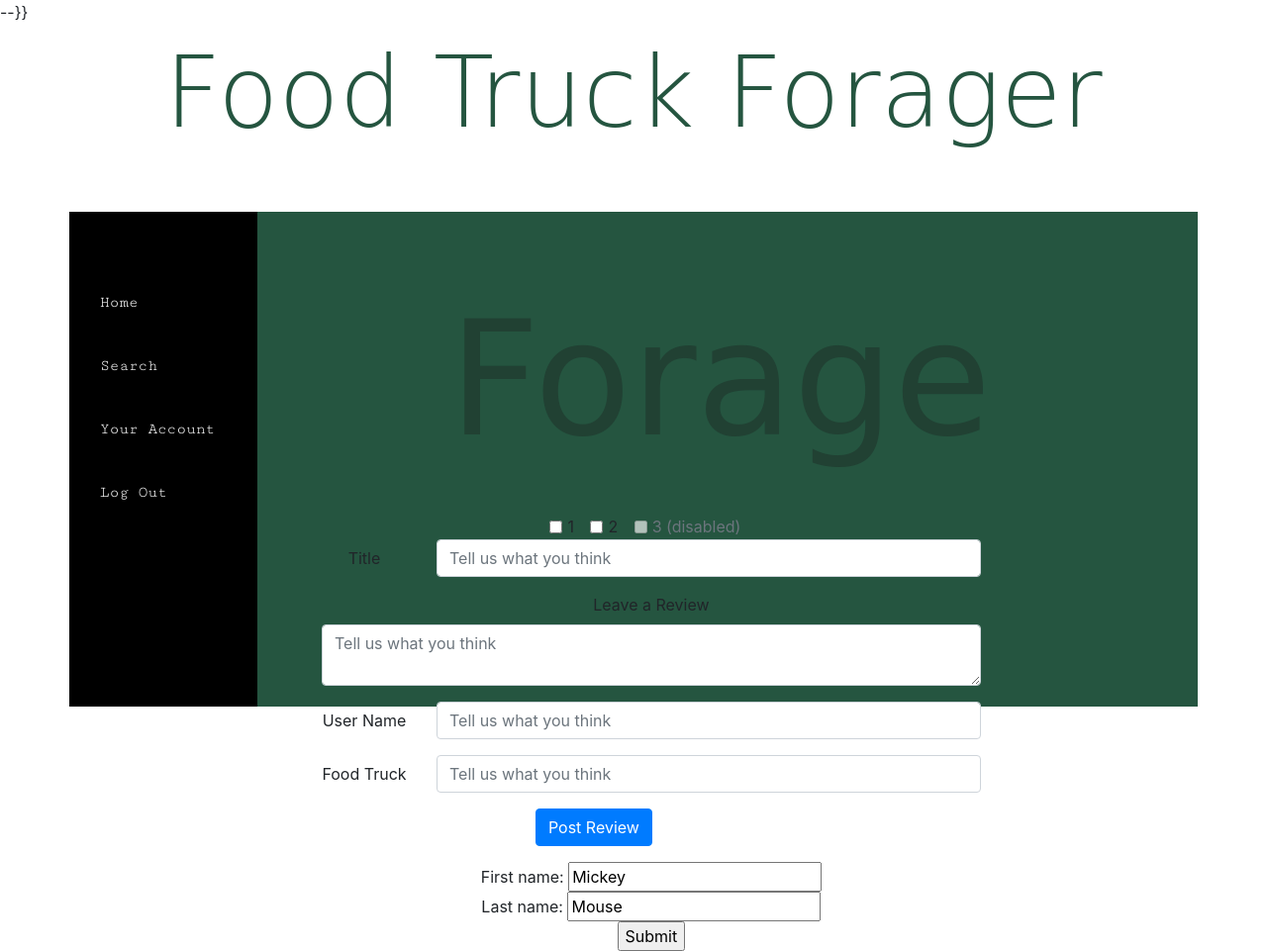
After one commit to llNewcastlell/FoodTruck, a Node server app: page /review in a window 1280 px wide. The commit adds this page. Shown: the whole page at 99% size. Run offline with Node 20, Linux system fonts and the light colour scheme; some libraries are stand-ins or nearby versions; some web fonts are replaced.

Commit message:
review page added and connected to db

```diff
--- a/config/config.json
+++ b/config/config.json
@@ -2,7 +2,7 @@
   "development": {
     "username": "root",
 
-    "password": "",
+    "password": "CatDog!1",
 
     "database": "FOODTRUCKSAMPLE",
     "host": "127.0.0.1",
--- a/package.json
+++ b/package.json
@@ -12,6 +12,7 @@
   "license": "ISC",
   "dependencies": {
     "body-parser": "^1.18.3",
+    "bootstrap-star-rating": "^4.0.2",
     "cli": "^1.0.1",
     "dotenv": "^6.0.0",
     "express": "^4.16.3",
--- a/routes/htmlRoutes.js
+++ b/routes/htmlRoutes.js
@@ -39,4 +39,9 @@ module.exports = function(app) {
   app.get("/index", function(req, res) {
     res.render("index");
   });
+
+  // Tessa added this route to test the reviews page
+  app.get("/review", function(req, res) {
+    res.render("review");
+  });
 };
--- a/views/partials/navbar.handlebars
+++ b/views/partials/navbar.handlebars
@@ -7,7 +7,7 @@
         <br>
         <a class="nav-link a " href="search">Search</a>
         <br>
-        <a class="nav-link a " href="#">Your Account</a>
+        <a class="nav-link a " href="review">Your Account</a>
         <br>
         <a class="nav-link a " href="index">Log Out</a>
 
--- /dev/null
+++ b/views/review.handlebars
@@ -0,0 +1,146 @@
+
+{{>header}}
+{{!-- main content --}}
+<div class="container">
+  <div class="row">
+    <div class="col-sm-2" id="nav">
+      {{!-- Side Navbar --}}
+{{>navbar}}
+
+    </div>
+
+    {{!-- Box to hold image of food truck and search-by-food dropdown menu (and add style)--}}
+    <div class="col-sm-10" id="topRated">
+    <p id="forage">Forage</p>
+
+     <div class="container">
+        <div class="row">
+            <div class="col-sm-10" id="reviewDiv">
+
+
+                <form id="reviewForm">
+
+                    {{!-- -------- --}}
+                    <div class="form-check form-check-inline">
+                        <input class="form-check-input" type="checkbox" id="inlineCheckbox1" value="option1">
+                        <label class="form-check-label" for="inlineCheckbox1">1</label>
+                    </div>
+                    <div class="form-check form-check-inline">
+                        <input class="form-check-input" type="checkbox" id="inlineCheckbox2" value="option2">
+                        <label class="form-check-label" for="inlineCheckbox2">2</label>
+                    </div>
+                    <div class="form-check form-check-inline">
+                        <input class="form-check-input" type="checkbox" id="inlineCheckbox3" value="option3" disabled>
+                        <label class="form-check-label" for="inlineCheckbox3">3 (disabled)</label>
+                    </div>
+
+
+
+                    <div class="form-group row">
+                        <label for="inputEmail3" class="col-sm-2 col-form-label">Title</label>
+                        <div class="col-sm-10">
+                            <input type="input" class="form-control" id="title" placeholder="Tell us what you think">
+                        </div>
+                    </div>
+
+                    <div class="form-group">
+            <label for="example-description">Leave a Review</label>
+            <textarea class="form-control" id="example-description body" aria-describedby="example-description" placeholder="Tell us what you think"></textarea>
+          </div>
+
+             <div class="form-group row">
+                        <label for="inputEmail3" class="col-sm-2 col-form-label">User Name</label>
+                        <div class="col-sm-10">
+                            <input type="input" class="form-control" id="name" placeholder="Tell us what you think">
+                        </div>
+                    </div>
+
+                       <div class="form-group row">
+                        <label for="inputEmail3" class="col-sm-2 col-form-label">Food Truck</label>
+                        <div class="col-sm-10">
+                            <input type="input" class="form-control" id="foodTruck" placeholder="Tell us what you think">
+                        </div>
+                    </div>
+
+                    <div class="form-group row">
+                        <div class="col-sm-10">
+                            <button type="submit" class="btn btn-primary">Post Review</button>
+                        </div>
+                    </div>
+                </form>
+
+
+                <form action="/action_page.php">
+First name: <input type="text" name="FirstName" value="Mickey"><br>
+Last name: <input type="text" name="LastName" value="Mouse"><br>
+<input type="submit" class="rating" value="Submit">
+</form>
+            </div>
+        </div>
+    </div>
+    </div>
+
+
+  </div>
+</div>
+
+
+
+
+
+
+<script>
+$("#reviewForm").on("submit", function(){
+    var newReview = {
+        title: $("#title").val(),
+        body: $("#body").val(),
+        name: $("#name").val(),
+        foodTruck: $("#foodTruck").val()
+    }
+    $.post("/review", newReview, function(){
+        console.log("review sent")
+    })
+
+})
+
+</script>
+
+
+
+
+
+{{!-- original example --}}
+{{!-- <div id="home">
+  <div class="container">
+    <div class="row">
+      <div class="col-8 offset-2">
+        <h1>{{msg}}</h1>
+        <h2>This is our Home Page!</h2>
+        <form class="clearfix mb-4" action="POST">
+          <div class="form-group">
+            <label for="example-text">Example Text</label>
+            <input type="text" id="example-text" class="form-control" aria-describedby="example-text" placeholder="Enter Example Text">
+          </div>
+          <div class="form-group">
+            <label for="example-description">Example Description</label>
+            <textarea class="form-control" id="example-description" aria-describedby="example-description" placeholder="Enter Example Description"></textarea>
+          </div>
+          <button id="submit" class="btn btn-primary float-right">Submit</button>
+        </form>
+        <h3>Examples:</h3>
+        <ul id="example-list" class="list-group">
+          {{#each examples}}
+          <li data-id="{{this.id}}" class="list-group-item">
+            <a href="example/{{this.id}}">{{this.text}}</a>
+            <button class="btn btn-danger float-right delete">ｘ</button>
+          </li>
+          {{/each}}
+        </ul>
+      </div>
+    </div>
+  </div>
+</div> --}}
+
+{{!-- <script type="text/javascript" src="https://cdnjs.cloudflare.com/ajax/libs/jquery/3.2.1/jquery.min.js"></script>
+<script src="../public/js/index.js"></script>
+<script src="../public/js/map.js"></script> --}}
```
Also changed, not shown: controllers/forageController.js (+7 -0 lines), views/layouts/splash.handlebars (added, +33 -0 lines), server.js (line endings or trailing spaces), 1 other file.
